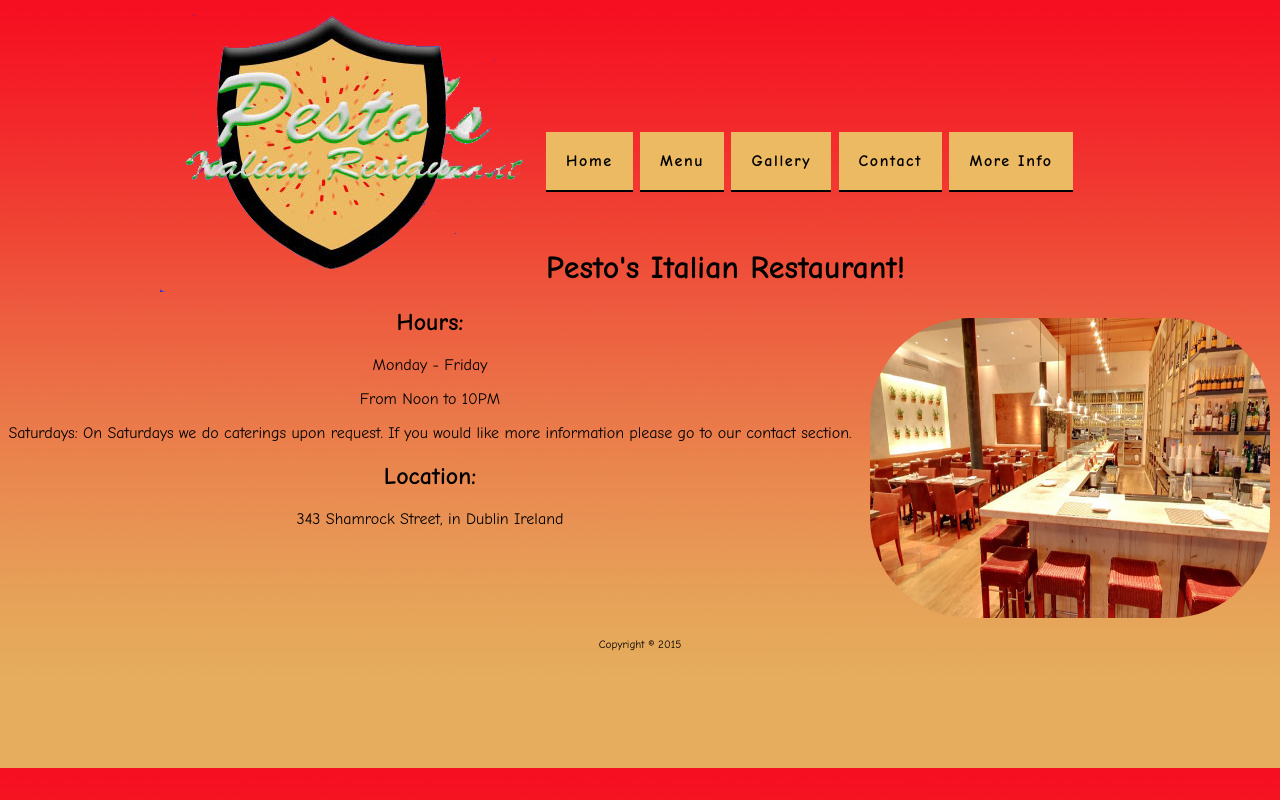
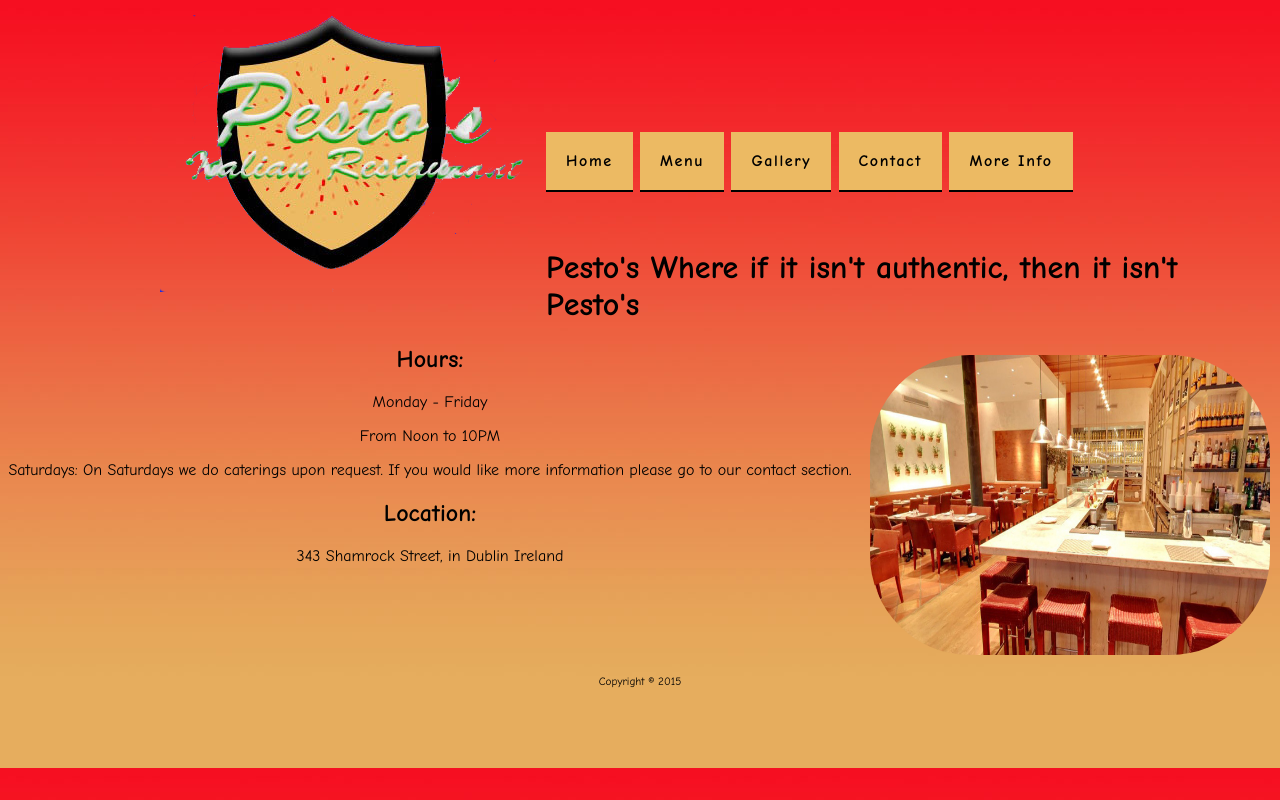
Before and after one commit to cwise3/RestaurantSite, a plain HTML site: page info.html in a window 1280 px wide. Drawn offline with Linux system fonts and the light colour scheme.

Commit message:
Title
Adjusted the title on line 28 to include the "catch phrase".

```diff
--- a/info.html
+++ b/info.html
@@ -25,7 +25,7 @@
       </ul>
     </nav>
   </div>
-  <h1> Pesto's Italian Restaurant!</h1>
+  <h1> Pesto's Where if it isn't authentic, then it isn't Pesto's</h1>
   <div>
   <p><img src="image/restaurant.jpg" alt="Photo" height="300" width="400" class="floatcenter"></p>
   <h2>Hours: </h2>
```
